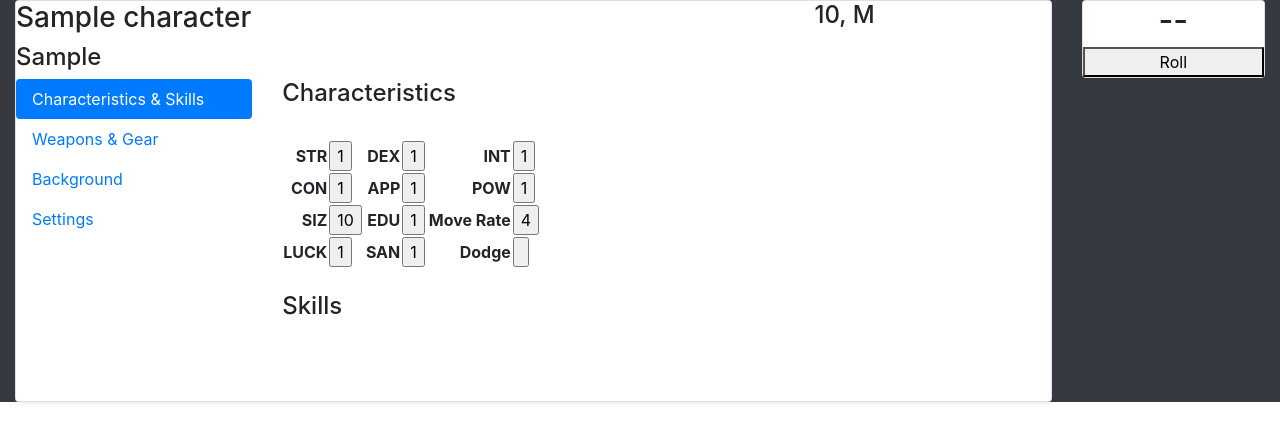
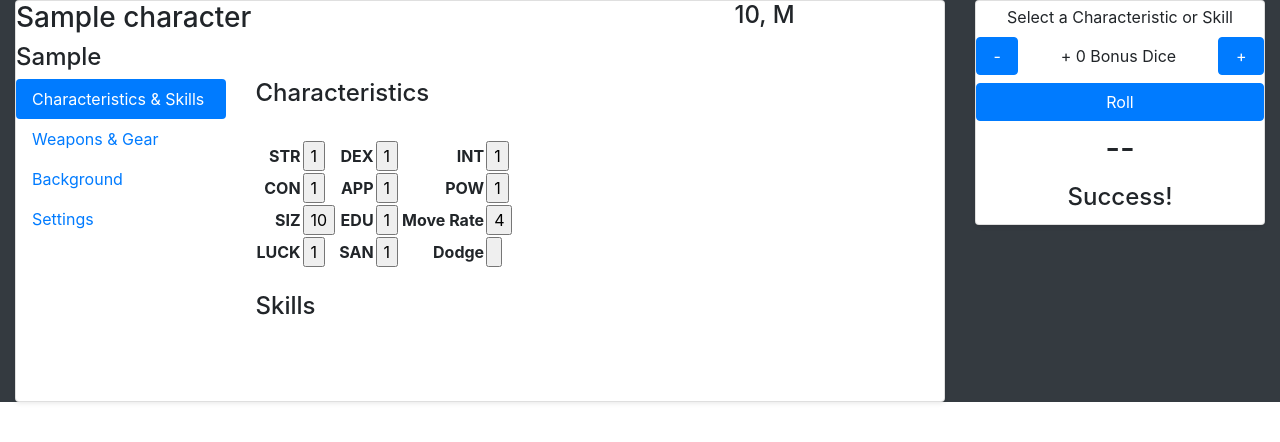
Before and after one commit to rrodrig6/TTGApp, a Django app: page /character/1/ in a window 1280 px wide. Shown: the top 442 px of the page. Run offline with Django 3.2, Linux system fonts and the light colour scheme; tables that the repository leaves empty hold one stand-in row (values such as "Sample post"); some libraries are stand-ins or nearby versions.

Commit message:
Add roll selection display functionality

```diff
--- a/character/static/character/play.js
+++ b/character/static/character/play.js
@@ -1,4 +1,14 @@
 $(function(){
+
+    $('#bonus_dice_minus_id').click(function(){
+        num_bonus_dice --;
+        $('#num_bonus_id').html(getBonusDiceText());
+    });
+
+    $('#bonus_dice_plus_id').click(function(){
+       num_bonus_dice ++;
+        $('#num_bonus_id').html(getBonusDiceText());
+    });
 
     $('#roll_id').click(function(){
         $.ajax({
@@ -13,6 +23,11 @@ $(function(){
                 alert("Error");
             }
         });
+    });
+
+    $('.d100-rollable').click(function(){
+        console.log($(this).attr('value'));
+        $('#roll_selection_id').html($(this).parent().prev().html()+" "+$(this).attr('value'));
     });
 });
 
@@ -32,4 +47,20 @@ function getCookie(name) {
     return cookieValue;
 }
 
+function getBonusDiceText()
+{
+    var message;
+    if(num_bonus_dice>=0)
+        {
+            message = "+"+num_bonus_dice+" Bonus Dice";
+        }
+        else
+        {
+            message = num_bonus_dice+" Penalty Dice";
+        }
+    return message;
+}
+
+var num_bonus_dice = 0;
+
 const csrftoken = getCookie('csrftoken');
--- a/character/templates/character/play.html
+++ b/character/templates/character/play.html
@@ -20,7 +20,7 @@
     <main role="main">
         <div class="container-fluid bg-dark">
             <div class="row">
-				<div class="col-10">
+                <div class="col-9">
                     <div class="card shadow-sm">
                         {% if character %}
                         <div class="row">
@@ -49,43 +49,43 @@
                                         <table>
                                             <tr>
                                                 <th class="text-right">STR</th>
-												<td><input id="roll_strength_id" type="button" value="{{ character.strength }}" /></td>
+                                                <td><input id="roll_strength_id" type="button" class="d100-rollable" value="{{ character.strength }}" /></td>
                                                 <td></td>
                                                 <th class="text-right">DEX</th>
-												<td><input id="roll_dex_id" type="button" value="{{ character.dexterity }}" /></td>
+                                                <td><input id="roll_dex_id" type="button" class="d100-rollable" value="{{ character.dexterity }}" /></td>
                                                 <td></td>
                                                 <th class="text-right">INT</th>
-												<td><input id="roll_intelligence_id" type="button" value="{{ character.intelligence }}" /></td>
+                                                <td><input id="roll_intelligence_id" type="button" class="d100-rollable" value="{{ character.intelligence }}" /></td>
                                             </tr>
                                             <tr>
                                                 <th class="text-right">CON</th>
-												<td><input id="roll_constitution_id" type="button" value="{{ character.constitution }}" /></td>
+                                                <td><input id="roll_constitution_id" type="button" class="d100-rollable" value="{{ character.constitution }}" /></td>
                                                 <td></td>
                                                 <th class="text-right">APP</th>
-												<td><input id="roll_appearance_id" type="button" value="{{ character.appearance }}" /></td>
+                                                <td><input id="roll_appearance_id" type="button" class="d100-rollable" value="{{ character.appearance }}" /></td>
                                                 <td></td>
                                                 <th class="text-right">POW</th>
-												<td><input id="roll_power_id" type="button" value="{{ character.power }}" /></td>
+                                                <td><input id="roll_power_id" type="button" class="d100-rollable" value="{{ character.power }}" /></td>
                                             </tr>
                                             <tr>
                                                 <th class="text-right">SIZ</th>
-												<td><input id="roll_size_id" type="button" value="{{ character.size }}"></td>
+                                                <td><input id="roll_size_id" type="button" class="d100-rollable" value="{{ character.size }}"></td>
                                                 <td></td>
                                                 <th class="text-right">EDU</th>
-												<td><input id="roll_education_id" type="button" value="{{ character.education }}" /></td>
+                                                <td><input id="roll_education_id" type="button" class="d100-rollable" value="{{ character.education }}" /></td>
                                                 <td></td>
                                                 <th class="text-right">Move Rate</th>
-												<td><input id="roll_move_rate_id" type="button" value="{{ character.move_rate }}" /></td>
+                                                <td><input id="roll_move_rate_id" type="button" class="d100-rollable" value="{{ character.move_rate }}" /></td>
                                             </tr>
                                             <tr>
                                                 <th class="text-right">LUCK</th>
-												<td><input id="roll_luck_id" type="button" value="{{ character.luck }}" /></td>
+                                                <td><input id="roll_luck_id" type="button" class="d100-rollable" value="{{ character.luck }}" /></td>
                                                 <td></td>
                                                 <th class="text-right">SAN</th>
-												<td><input id="roll_sanity_id" type="button" value="{{ character.sanity }}" /></td>
+                                                <td><input id="roll_sanity_id" type="button" class="d100-rollable" value="{{ character.sanity }}" /></td>
                                                 <td></td>
                                                 <th class="text-right">Dodge</th>
-												<td><input id="roll_dodge_id" type="button" value="{{ character.dodge }}" /></td>
+                                                <td><input id="roll_dodge_id" type="button" class="d100-rollable" value="{{ character.dodge }}" /></td>
                                             </tr>
                                         </table>
                                         <br />
@@ -158,12 +158,39 @@
                         <p>Character not available.</p>
                         {% endif %}
                     </div><!-- .card .shadow-sm -->
-				</div><!-- .col-10 -->
-				<div class="col-2">
+                </div><!-- .col-9 -->
+                <div class="col-3">
                     <div class="card shadow-sm">
+                        <div class="row my-1">
+                            <div class="col-12">
+                                <div id="roll_selection_id" class="text-center">Select a Characteristic or Skill</div>
+                            </div>
+                        </div>
+                        <div class="row my-1">
+                            <div class="col-12 d-flex justify-content-between align-items-center">
+                                <input type="button" id="bonus_dice_minus_id" class="btn btn-primary" value=" - " />
+                                <div id="num_bonus_id"class="text-center"> + 0 Bonus Dice</div>
+                                <input type="button" id="bonus_dice_plus_id" class="btn btn-primary" value=" + " />
+                            </div>
+                        </div>
+
+                        <div class="row my-1">
+                            <div class="col-12 d-flex">
+                                <input type="button" id="roll_id" class="btn btn-primary flex-sm-fill" value="Roll"/>
+                            </div>
+                        </div>
+                        <div class="row my-1">
+                            <div class="col-12">
                                 <h2 id="roll_out_id" class="text-center">--</h2>
-						<button id="roll_id">Roll</button>
-					</div><!-- .col-2 -->
+                            </div>
+                        </div>
+                        <div class="row my-1">
+                            <div class="col-12 text-center">
+                                <h4 id="roll_message_id">Success!</h4>
+                            </div>
+                        </div>
+
+                    </div><!-- .col-3 -->
                 </div><!-- .row -->
             </div><!-- .container-fluid .bg-dark -->
     </main>
```
Lines whose indentation alone changed are shown as unchanged.
